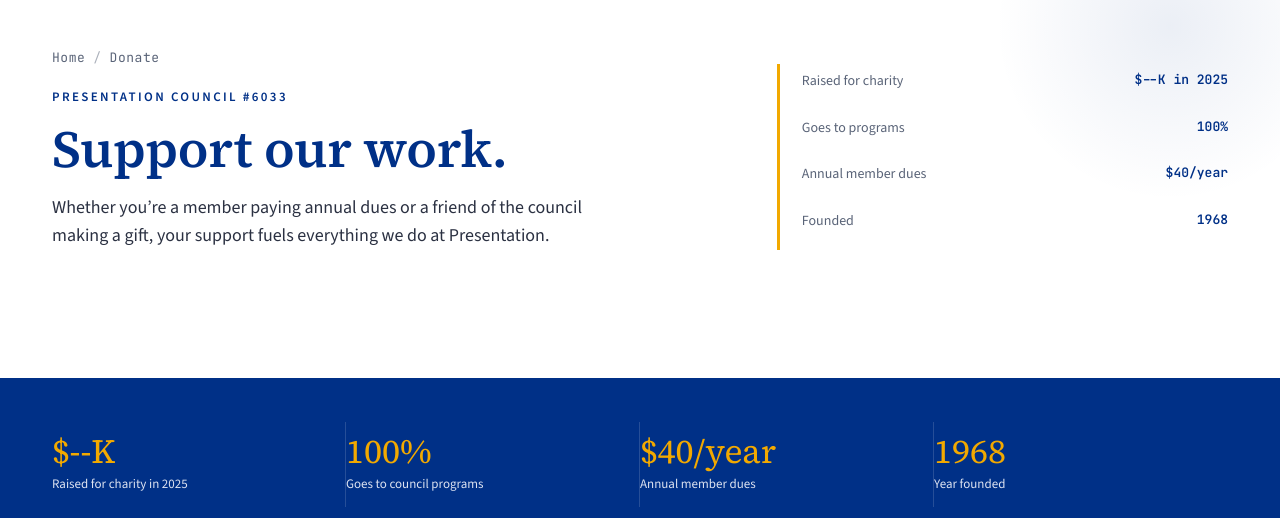
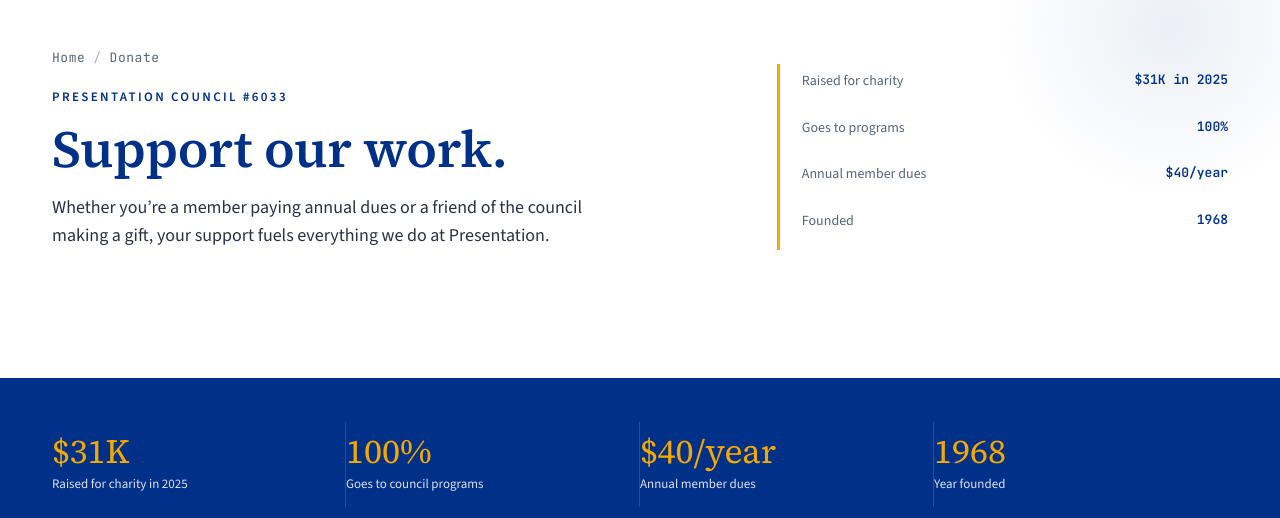
Before and after one commit to CorradoToxiri/kofcwebsite, a Next.js app: page /donate in a window 1280 px wide. Shown: the part 221-739 px from the top of the page. Built offline with nearby package versions, Linux system fonts and the light colour scheme.

Commit message:
Added 31K donations

```diff
--- a/src/app/donate/page.tsx
+++ b/src/app/donate/page.tsx
@@ -45,7 +45,7 @@ function PageHero() {
         <aside className="don-hero-meta" aria-label="Council giving facts">
           <div className="don-meta-row">
             <span className="don-meta-k">Raised for charity</span>
-            <span className="don-meta-v">$--K in 2025</span>
+            <span className="don-meta-v">$31K in 2025</span>
           </div>
           <div className="don-meta-row">
             <span className="don-meta-k">Goes to programs</span>
@@ -72,7 +72,7 @@ function QuickFactsStrip() {
     <section className="don-facts-strip">
       <div className="wrap">
         <div className="don-facts-grid">
-          <DonFact num="$--K" lbl="Raised for charity in 2025" />
+          <DonFact num="$31K" lbl="Raised for charity in 2025" />
           <DonFact num="100%" lbl="Goes to council programs" />
           <DonFact num="$40/year" lbl="Annual member dues" />
           <DonFact num="1968" lbl="Year founded" />
```
